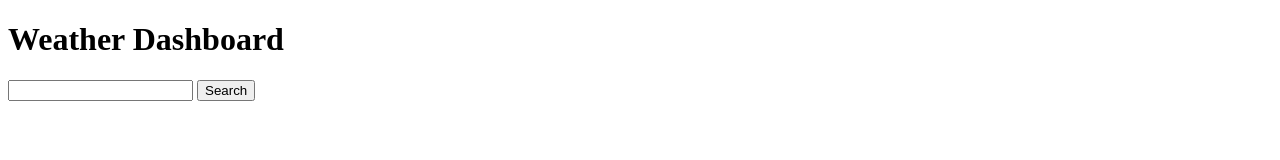
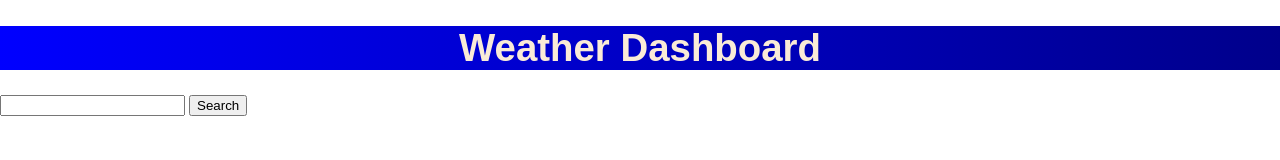
Before and after one commit to hazel-jimenez/weatherDashboard, a plain HTML site: page index.html in a window 1280 px wide. Drawn offline with Linux system fonts and the light colour scheme.

Commit message:
added css

```diff
--- a/assets/style.css
+++ b/assets/style.css
@@ -0,0 +1,13 @@
+body {
+    box-sizing: border-box;
+    margin: 0;
+    padding: 0;
+}
+
+.header {
+    background-image: linear-gradient(to right, blue, darkblue);
+    font-size: larger;
+    color: antiquewhite;
+    font-family: Arial, Helvetica, sans-serif;
+    text-align: center;
+}
--- a/index.html
+++ b/index.html
@@ -11,14 +11,16 @@
 
 <body>
     <!-- header section -->
-    <div>
+    <div class="header">
         <h1>Weather Dashboard</h1>
     </div>
 
+    <div id="local-storage">
+        <input id="search-input">
+        <button id="search-btn">Search</button>
+    </div>
 
 
-    <input id="search-input">
-    <button id="search-btn">Search</button>
 
 
     <div id="container">
```
